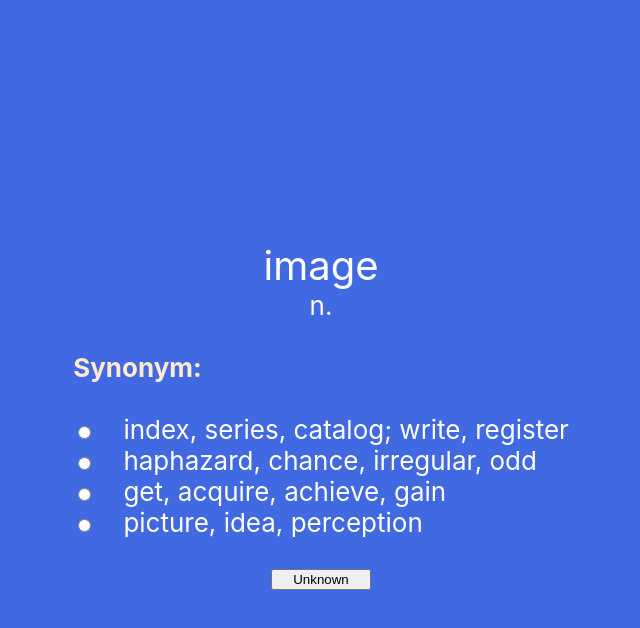
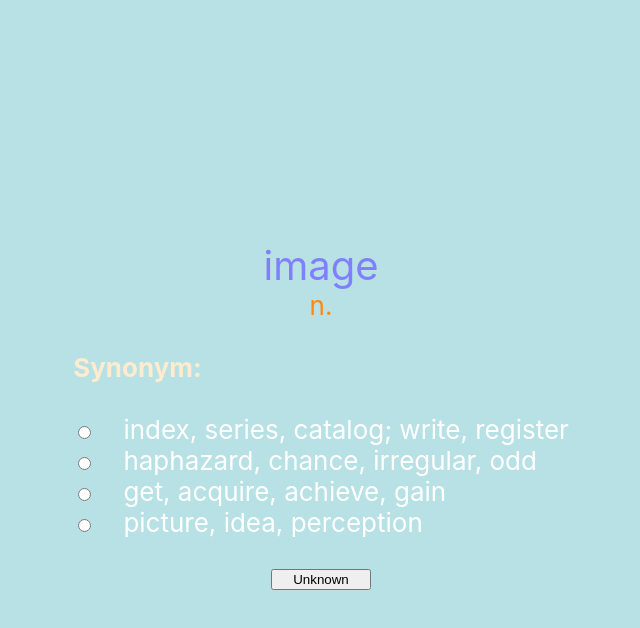
Before and after one commit to tranbrandon1233/translationproject, a React (Create React App) app: page / in a window 1280 px wide. Both pictures are taken after a click on the button "Known". Shown: the top 628 px of the page, without its empty margins (319-959 px from the left). Built offline with nearby package versions, Linux system fonts and the light colour scheme.

Commit message:
Fixed bugs and implemented suggestions mentioned in WeChat

```diff
--- a/src/App.css
+++ b/src/App.css
@@ -8,7 +8,7 @@
 }
 
 .App-header {
-  background-color:royalblue;
+  background-color: rgb(183,225,228);
   min-height: 100vh;
   display: flex;
   flex-direction: column;
--- a/src/App.js
+++ b/src/App.js
@@ -677,6 +677,7 @@ class App extends Component {
       this.setState({showCorrect: true});
       this.setState({showNext: true});
       this.setState({showDef: false});
+      this.setState({showWrong: false})
       this.setState({showNotUnderstandButton: false});
       this.setState({showTest: false});
       this.setState({showNotUnderstandButton2: false});
@@ -749,6 +750,12 @@ class App extends Component {
           newNum = Math.floor(Math.random()*(words.length));
         }
         randNums[i] = newNum;
+        while(typeof(randNums[i]) !=='number'){  //Reassign if new elem is not a number
+          while(newNum === this.state.index || randNums.some(num => num === newNum) || newNum > words.length-1){ //Change newNum until it is no longer the same as the index or is in randNums already
+            newNum = Math.floor(Math.random()*(words.length));
+          }
+          randNums[i] = newNum;
+        }
       }
       randNums[Math.floor(Math.random()*4)] = this.state.index; //Assign index to random element in randNums
 }
@@ -769,6 +776,7 @@ class App extends Component {
     this.setState({showNotUnderstandButton: false});
     this.setState({showUnderstandButton: false});
     this.setState({showNotUnderstandButton2: true});
+    //words[this.state.index] = randNums[0] + " " + randNums[1] + " "+ randNums[2] + " "+ randNums[3] + " ";
 
   }
    next= () => {
@@ -816,7 +824,7 @@ class App extends Component {
         </div>
           <div style={{display: this.state.showWords ? 'block': 'none' }}>
             <br/><t class="word" style={{fontSize:"30pt"}}>{words[this.state.index]}</t><br/>
-            <t>{type[this.state.index]}</t>
+            <t class="type">{type[this.state.index]}</t>
           </div>
           <br/>
           <div class='btnContainer'>
@@ -839,10 +847,10 @@ class App extends Component {
         </div>
         <div style={{display: this.state.showTest ? 'block': 'none', textAlign:'left' }}>
           <t style={{color:"blanchedalmond"}}><b>Synonym:</b></t><br/><br/>
-          <label class="test" className={randNums[0]} onClick={this.handleOptionChange} ><input class="test" type="radio" value ={randNums[0]} checked={this.state.selectedOption === randNums[0]} onChange={this.handleOptionChange} />&nbsp;&nbsp;&nbsp;&nbsp;{syn[randNums[0]]}</label><br/>
-          <input class="test" type="radio"  value ={randNums[1]} checked={this.state.selectedOption === randNums[1]}   onChange={this.handleOptionChange}/><label className={randNums[1]} onClick={this.handleOptionChange} >&nbsp;&nbsp;&nbsp;&nbsp;{syn[randNums[1]]}</label><br/>
-          <input class="test"  type="radio" value = {randNums[2]} checked={this.state.selectedOption === randNums[2]}  onChange={this.handleOptionChange}/><label className={randNums[2]} onClick={this.handleOptionChange} >&nbsp;&nbsp;&nbsp;&nbsp;{syn[randNums[2]]}</label><br/>
-          <label className={randNums[3]} onClick={this.handleOptionChange} ><input class="test" type="radio"  value ={randNums[3]} checked={this.state.selectedOption === randNums[3]}  onChange={this.handleOptionChange}/>&nbsp;&nbsp;&nbsp;&nbsp;{syn[randNums[3]]}</label><br/>
+          <label class="radio" className={randNums[0]} onClick={this.handleOptionChange} ><input class="radio" name="radio" type="radio" value ={randNums[0]} checked={this.state.selectedOption === randNums[0]} onChange={this.handleOptionChange} /><span>&nbsp;&nbsp;&nbsp;&nbsp;{syn[randNums[0]]}</span></label><br/>
+          <label className={randNums[1]} onClick={this.handleOptionChange} ><input class="radio" name="radio" type="radio"  value ={randNums[1]} checked={this.state.selectedOption === randNums[1]}   onChange={this.handleOptionChange}/><span>&nbsp;&nbsp;&nbsp;&nbsp;{syn[randNums[1]]}</span></label><br/>
+          <input class="radio"  type="radio" value = {randNums[2]} checked={this.state.selectedOption === randNums[2]}  onChange={this.handleOptionChange}/><label className={randNums[2]} onClick={this.handleOptionChange} >&nbsp;&nbsp;&nbsp;&nbsp;{syn[randNums[2]]}</label><br/>
+          <label className={randNums[3]} onClick={this.handleOptionChange} ><input class="test" type="radio"  value ={randNums[3]} checked={this.state.selectedOption === randNums[3]}  onChange={this.handleOptionChange}/><span>&nbsp;&nbsp;&nbsp;&nbsp;{syn[randNums[3]]}</span></label><br/>
           <br/>
         </div>
         <div class='btnContainer' id='notUnderstandBtn2'>
@@ -850,7 +858,7 @@ class App extends Component {
             <button class="btn" onClick={this.defineWord}  style={{display: this.state.showNotUnderstandButton2 ? 'block': 'none'}}>Unknown</button>
           </div>
         <div style={{display: this.state.showNext ? 'block': 'none' }} id='nextBtn'>
-          <button onClick={this.next}>Next</button>
+          <button style={{width:"250px"}} onClick={this.next}>Next</button>
         </div>
 
       </header>
--- a/src/index.css
+++ b/src/index.css
@@ -40,13 +40,19 @@ code {
 
 .word{
   font-size: xx-large;
+  color: rgb(128,128,255);
 }
 
-.test input{
+.type{
+  color: rgb(255,135,15);
+}
+
+.radio{
   content: '';
   border-radius: 50%;
   border: 1px solid rgb(0, 0, 0);
   background-color: #282c34;
+  padding-left: 100px;
 }
 
 /* END CHECKBOX STYLE */
```
